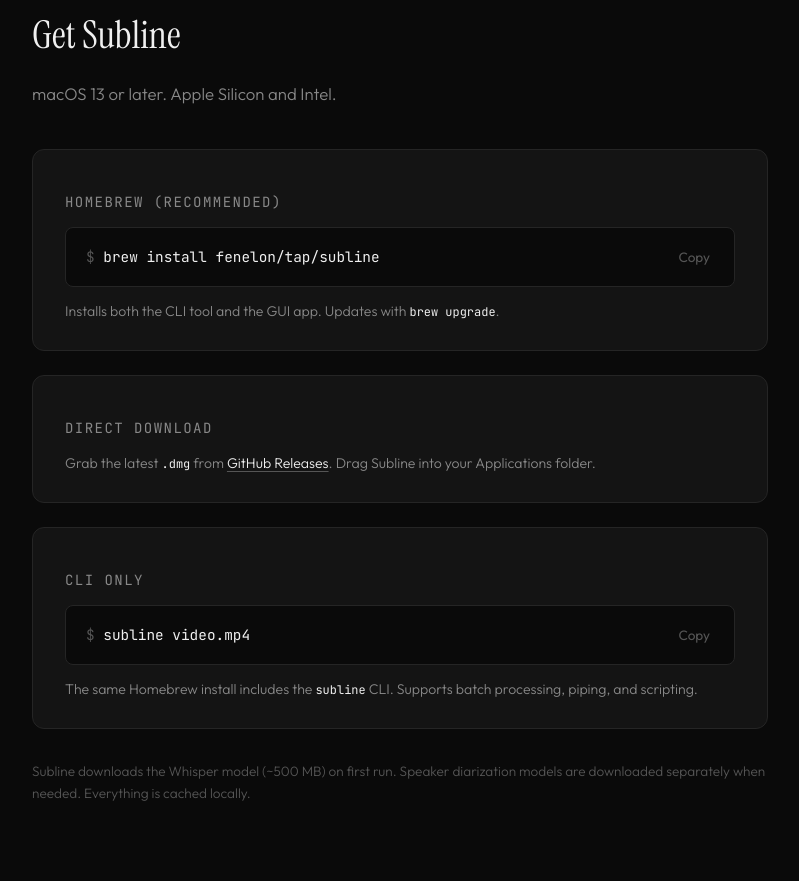
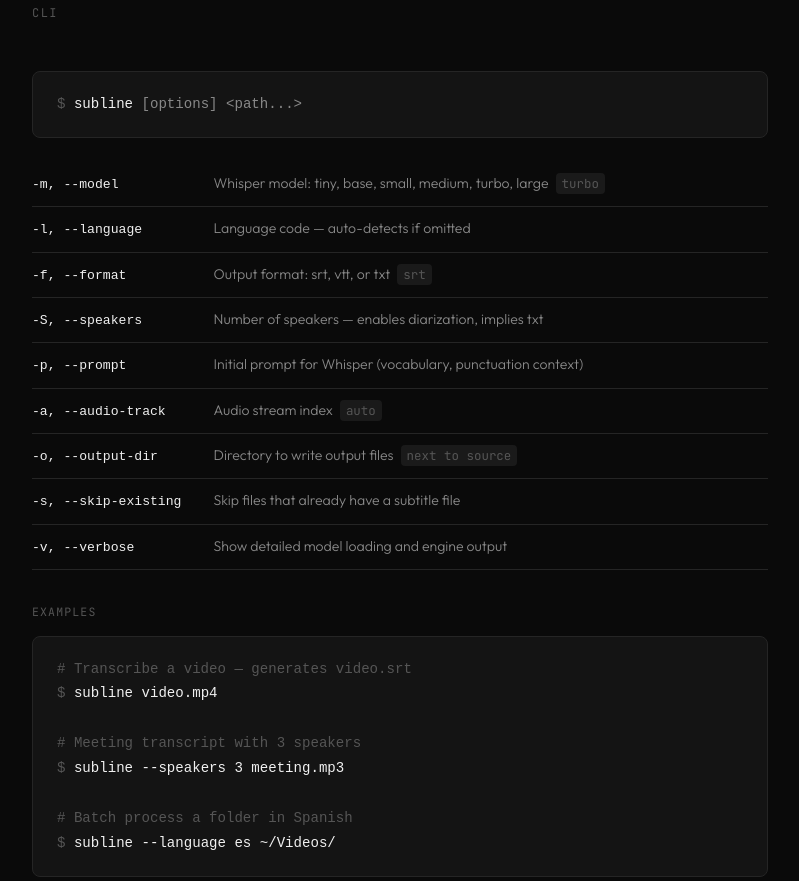
Before and after one commit to fenelon/subline-website, a plain HTML site: page index.html in a window 1280 px wide. Shown: the part 3747-4628 px from the top of the page, without its empty margins (240-1039 px from the left). Drawn offline with Linux system fonts and the light colour scheme.

Commit message:
Add CLI section and CNAME

```diff
--- a/index.html
+++ b/index.html
@@ -287,6 +287,78 @@
       gap: 24px;
     }
 
+    /* === CLI === */
+    .cli {
+      border-top: 1px solid var(--border);
+    }
+
+    .cli-block {
+      background: var(--bg-raised);
+      border: 1px solid var(--border);
+      border-radius: 8px;
+      padding: 20px 24px;
+      overflow-x: auto;
+      margin-bottom: 24px;
+    }
+
+    .cli-block pre {
+      margin: 0;
+      font-family: var(--font-mono);
+      font-size: 0.88rem;
+      line-height: 1.7;
+      color: var(--text);
+    }
+
+    .cli-dim { color: var(--text-dim); }
+    .cli-arg { color: var(--text-muted); }
+
+    .cli-flags {
+      margin-bottom: 32px;
+    }
+
+    .cli-flags table {
+      width: 100%;
+      border-collapse: collapse;
+    }
+
+    .cli-flags td {
+      padding: 10px 0;
+      border-bottom: 1px solid var(--border);
+      font-size: 0.88rem;
+      vertical-align: baseline;
+    }
+
+    .cli-flags td:first-child {
+      font-family: var(--font-mono);
+      font-size: 0.82rem;
+      color: var(--text);
+      white-space: nowrap;
+      padding-right: 32px;
+      width: 1%;
+    }
+
+    .cli-flags td:last-child {
+      color: var(--text-muted);
+    }
+
+    .cli-default {
+      font-family: var(--font-mono);
+      font-size: 0.78rem;
+      color: var(--text-dim);
+      background: var(--bg-subtle);
+      padding: 2px 6px;
+      border-radius: 4px;
+      margin-left: 4px;
+    }
+
+    .cli-examples {
+      margin-top: 8px;
+    }
+
+    .cli-examples .install-method-label {
+      margin-bottom: 14px;
+    }
+
     /* === INSTALL === */
     .install {
       border-top: 1px solid var(--border);
@@ -553,6 +625,44 @@
     </div>
   </section>
 
+  <!-- CLI -->
+  <section class="cli">
+    <div class="container">
+      <p class="section-label fade-in">CLI</p>
+      <div class="cli-block fade-in">
+        <pre><code><span class="cli-dim">$</span> subline <span class="cli-arg">[options]</span> <span class="cli-arg">&lt;path...&gt;</span></code></pre>
+      </div>
+      <div class="cli-flags fade-in">
+        <table>
+          <tbody>
+            <tr><td><code>-m, --model</code></td><td>Whisper model: tiny, base, small, medium, turbo, large <span class="cli-default">turbo</span></td></tr>
+            <tr><td><code>-l, --language</code></td><td>Language code — auto-detects if omitted</td></tr>
+            <tr><td><code>-f, --format</code></td><td>Output format: srt, vtt, or txt <span class="cli-default">srt</span></td></tr>
+            <tr><td><code>-S, --speakers</code></td><td>Number of speakers — enables diarization, implies txt</td></tr>
+            <tr><td><code>-p, --prompt</code></td><td>Initial prompt for Whisper (vocabulary, punctuation context)</td></tr>
+            <tr><td><code>-a, --audio-track</code></td><td>Audio stream index <span class="cli-default">auto</span></td></tr>
+            <tr><td><code>-o, --output-dir</code></td><td>Directory to write output files <span class="cli-default">next to source</span></td></tr>
+            <tr><td><code>-s, --skip-existing</code></td><td>Skip files that already have a subtitle file</td></tr>
+            <tr><td><code>-v, --verbose</code></td><td>Show detailed model loading and engine output</td></tr>
+          </tbody>
+        </table>
+      </div>
+      <div class="cli-examples fade-in">
+        <p class="install-method-label">Examples</p>
+        <div class="cli-block">
+          <pre><code><span class="cli-dim"># Transcribe a video — generates video.srt</span>
+<span class="cli-dim">$</span> subline video.mp4
+
+<span class="cli-dim"># Meeting transcript with 3 speakers</span>
+<span class="cli-dim">$</span> subline --speakers 3 meeting.mp3
+
+<span class="cli-dim"># Batch process a folder in Spanish</span>
+<span class="cli-dim">$</span> subline --language es ~/Videos/</code></pre>
+        </div>
+      </div>
+    </div>
+  </section>
+
   <!-- INSTALL -->
   <section class="install" id="install">
     <div class="container">
```
Also changed, not shown: 1 other file.
